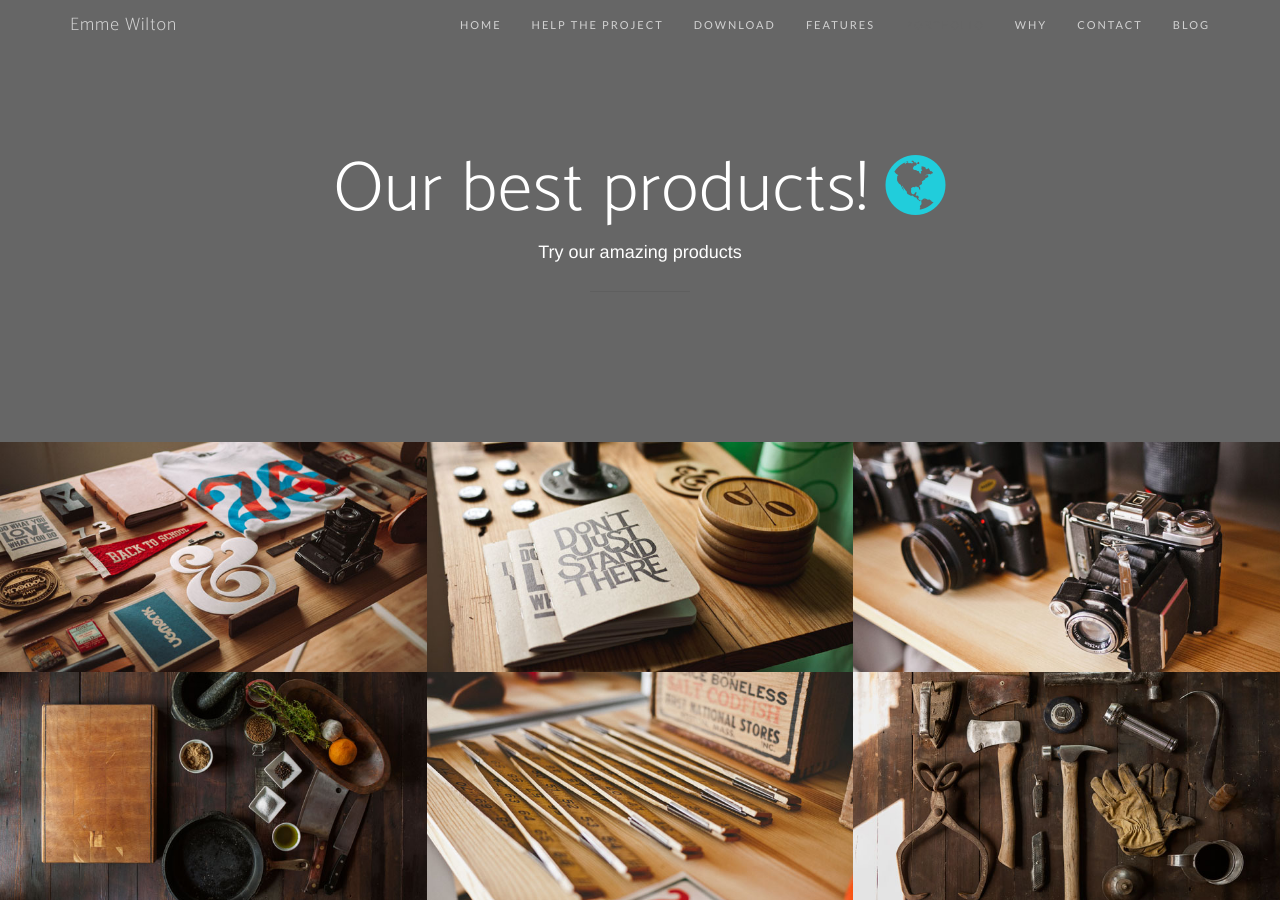
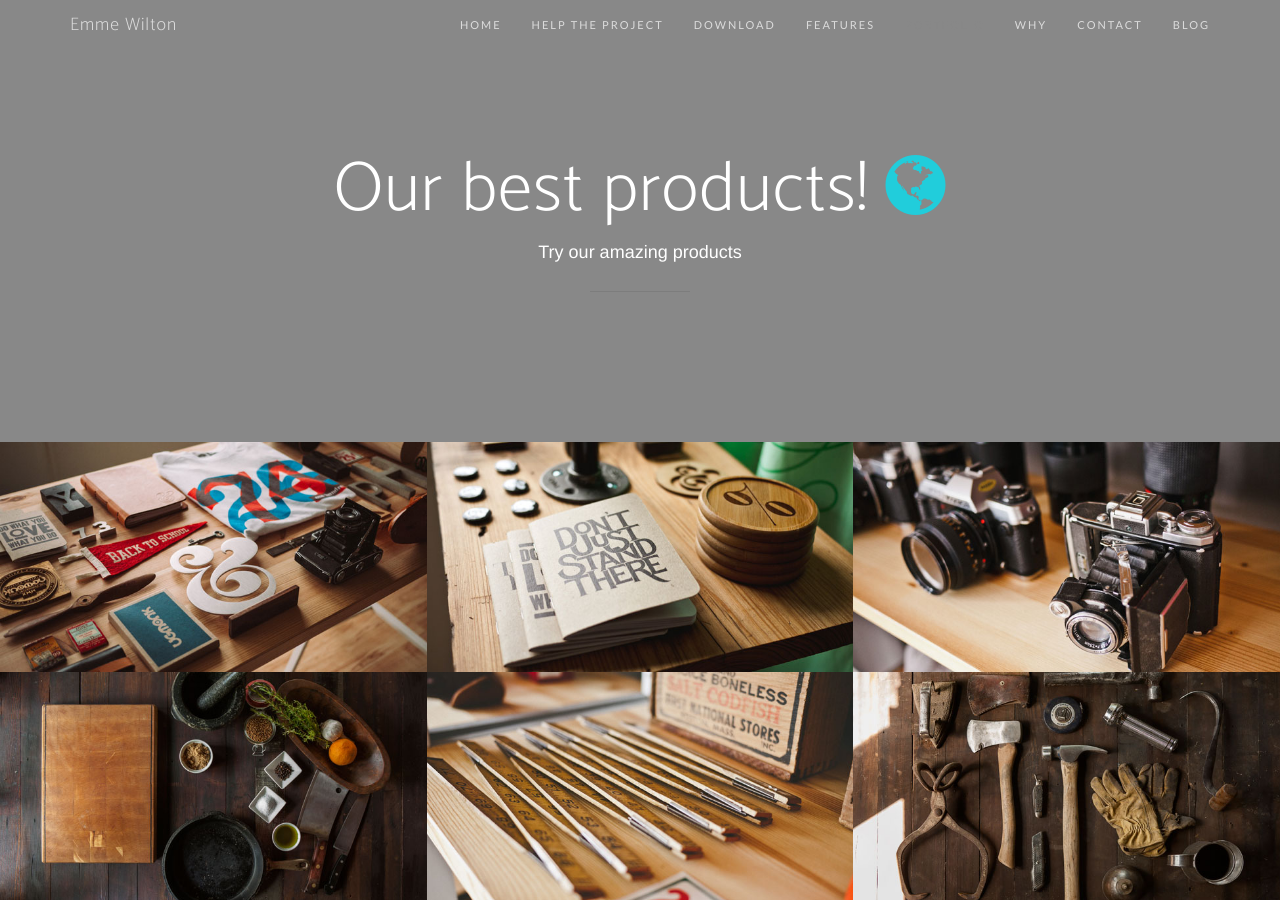
Before and after one commit to emmewilton/emmewilton.github.io, a Jekyll site: the page built from test.html, in a window 1280 px wide and 900 px high. Built offline with Jekyll 4.4.1, drawn with Linux system fonts in a browser that asks for light colours; nearby versions of some CDN libraries; some web fonts are replaced.

Commit message:
Colour tweak

```diff
--- a/css/main.scss
+++ b/css/main.scss
@@ -40,8 +40,8 @@ $head-primary: #014421 ;
 $head-secondary: #014421 ;
 //$theme-primary: #fdcc52 ;
 //$theme-secondary: #fdc539 ;
-$theme-primary: #666 ;
-$theme-secondary: #666 ;
+$theme-primary: #888 ;
+$theme-secondary: #888 ;
 $theme-dark: #222;
 
 // Import partials from `sass_dir` (defaults to `_sass`)
```
